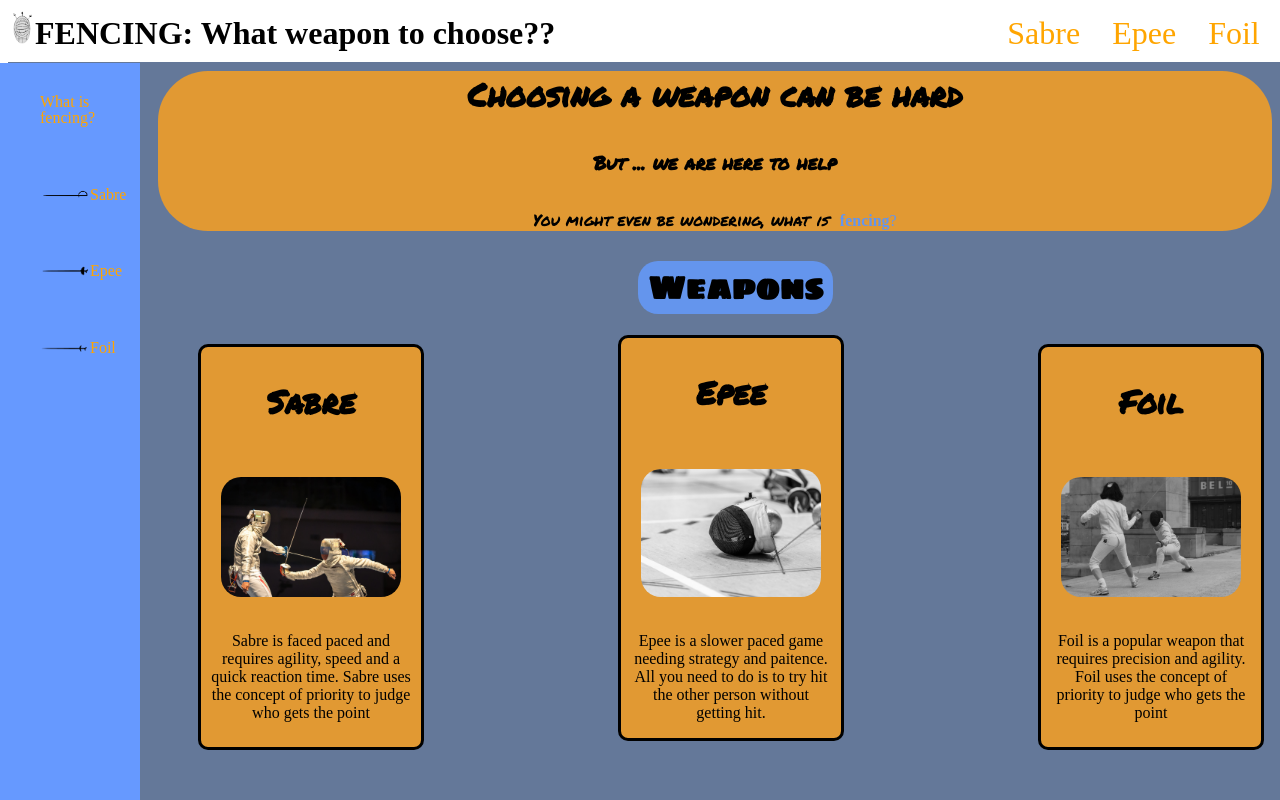
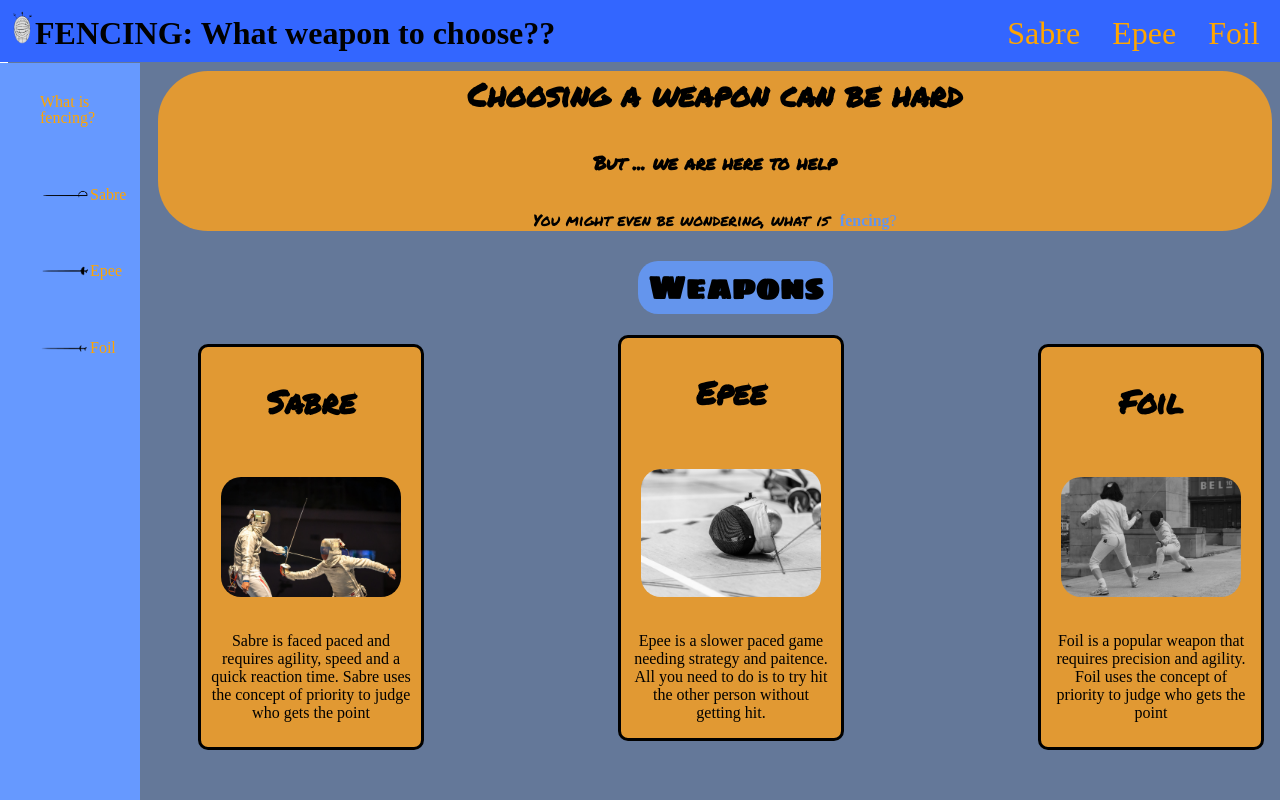
Before and after one commit to AwesomenessOfTheShadows/AwesomenessOfTheShadows.github.io, a plain HTML site: page index.html in a window 1280 px wide. Shown: the top 800 px of the page. Drawn offline with Linux system fonts and the light colour scheme; a web font is replaced by a local one.

Commit message:
Update Home.css

```diff
--- a/Home.css
+++ b/Home.css
@@ -17,7 +17,7 @@ nav.navlinks{
 }
 
 .topbar{
-  background-color: white;
+  background-color: rgb(51, 102, 255);
   padding-left: 10px;
   padding-right: 10px;
   padding-top: 10px;
```
